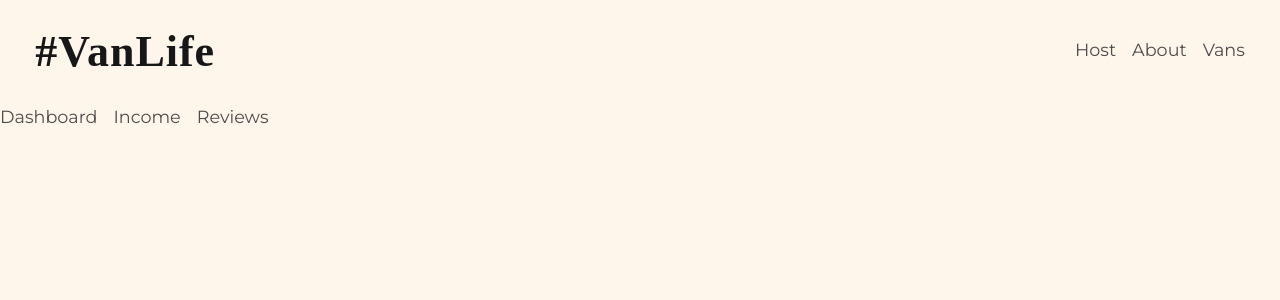
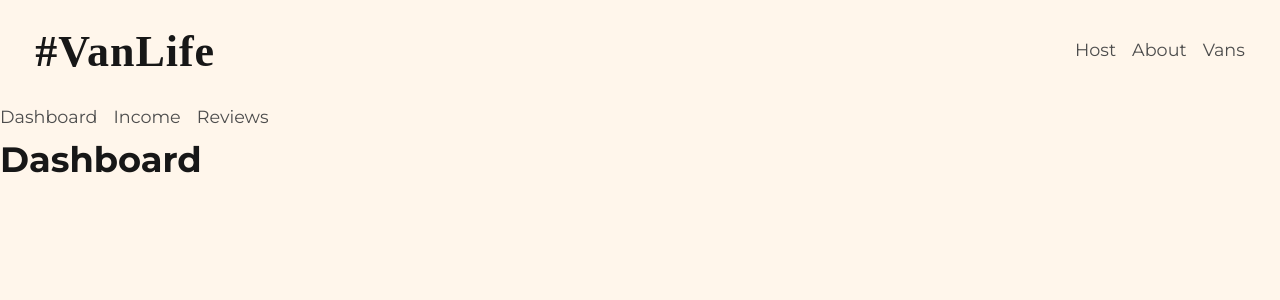
Before and after one commit to fatima-ndiaye/van-life, a React (Vite) app: page /host in a window 1280 px wide. Shown: the top 300 px of the page. Built offline with nearby package versions, Linux system fonts and the light colour scheme; a web font is replaced by a local one.

Commit message:
Update App.jsx

```diff
--- a/src/App.jsx
+++ b/src/App.jsx
@@ -22,7 +22,7 @@ function App() {
             <Route path='vans' element={<Vans />} />
             <Route path='vans/:id' element={<VanDetail />}/>
             <Route path="/host" element={<HostLayout />}>
-              <Route path='host' element={<Dashboard />} />
+              <Route index element={<Dashboard />} />
               <Route path='income' element={<Income />} />
               <Route path='reviews' element={<Reviews />} />
             </Route>
```
